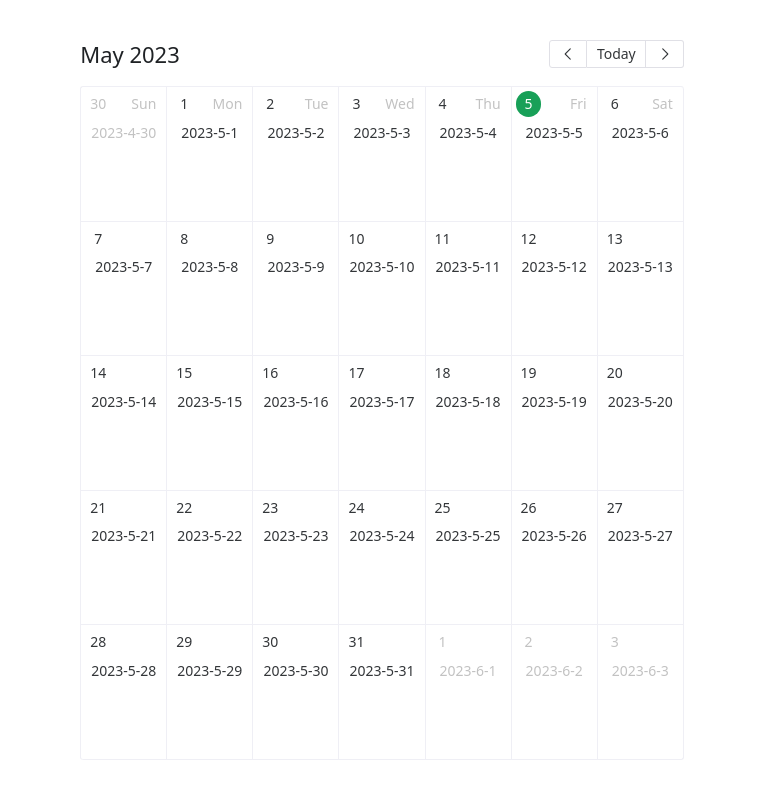
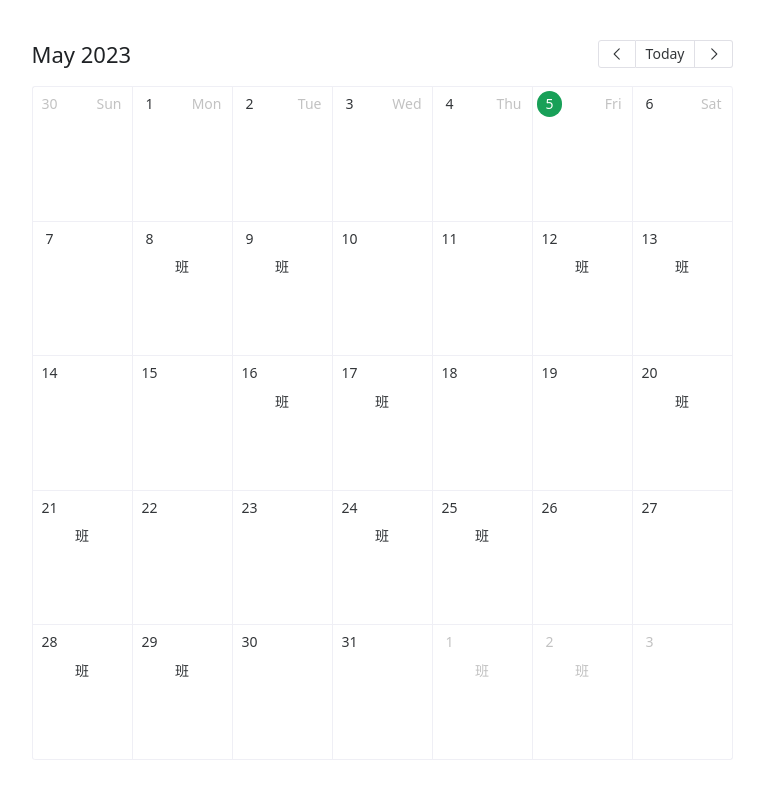
Before and after one commit to lsdt45/ff14_calendar, a Vue app: page / in a window 1280 px wide. Shown: the whole page, without its empty margins (258-1022 px from the left). Built offline with nearby package versions, Linux system fonts and the light colour scheme.

Commit message:
feat:first version

```diff
--- a/package.json
+++ b/package.json
@@ -10,6 +10,7 @@
   },
   "dependencies": {
     "naive-ui": "^2.34.3",
+    "sass": "^1.62.1",
     "sass-loader": "^13.2.2",
     "unplugin-auto-import": "^0.15.3",
     "vue": "^3.2.47"
--- a/src/components/Calendar.vue
+++ b/src/components/Calendar.vue
@@ -3,20 +3,44 @@
 <template>
 	<div class="Calendar__wrapper">
 		<!-- <n-button>naive-ui</n-button> -->
-		<n-calendar v-model:value="value" #="{ year, month, date }" @update:value="handleUpdateValue">
-      {{ year }}-{{ month }}-{{ date }}
-    </n-calendar>
+		<n-calendar v-model:value="value" @update:value="handleUpdateValue">
+			<template #default="{ year, month, date }">
+				<div class="calendar-cell">
+          {{ activeName(new Date(`${year}-${month}-${date}`)) }}
+        </div>
+			</template>
+		</n-calendar>
 	</div>
 </template>
 
 <script setup lang="ts">
 	import { NCalendar } from 'naive-ui'
 	let value = ref()
+	let startDate = ref<Date>(new Date('2023-5-8'))
+
+  let activeName = computed(() => {
+    return (date: Date) => {
+      return isActiveDate(date) ? '班': ''
+    }
+  })
 
 	function handleUpdateValue(_: number, { year, month, date }: { year: number; month: number; date: number }) {
 		console.log(year, month, date)
-		// value.value = v
+	}
+
+	// 定义一个判断日期是否符合条件的方法
+	function isActiveDate(date: Date): boolean {
+		// 计算起始日期和传入日期之间的差值（以毫秒为单位）
+		let diff: number = Math.abs(date.getTime() - startDate.value.getTime())
+		// 将差值转换为天数
+		let diffDays: number = Math.ceil(diff / (1000 * 3600 * 24))
+		return date.getTime() >= startDate.value.getTime() && diffDays % 4 < 2
 	}
 </script>
 
-<style lang="scss"></style>
+<style lang="scss">
+.n-calendar-dates {
+  grid-template-columns: repeat(7, 100px) !important;
+}
+
+</style>
```
Also changed, not shown: 1 other file (tests, documents, lock files or other folders).
